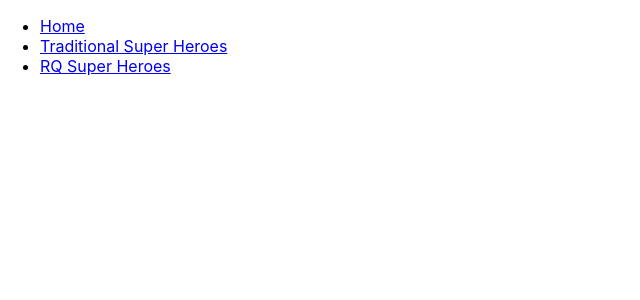
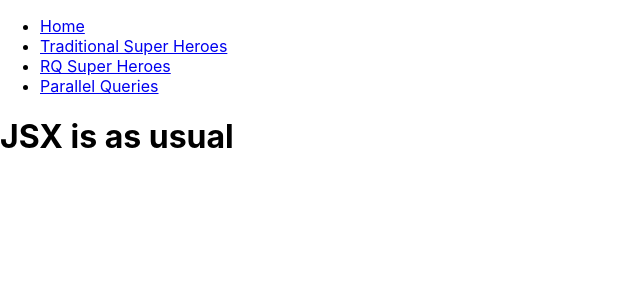
Before and after one commit to alaminsahed/react-query, a React (Create React App) app: page /parallel-queries in a window 1280 px wide. Shown: the top 300 px of the page, without its empty margins (0-640 px from the left). Built offline with nearby package versions, Linux system fonts and the light colour scheme; data requests are answered from the project's data file.

Commit message:
feat: parallel routing

```diff
--- a/db.json
+++ b/db.json
@@ -15,5 +15,19 @@
       "name": "Wonder Woman 3",
       "alterEgo": "Princess Diana"
     }
+  ],
+  "friends": [
+    {
+      "id": 1,
+      "name": "Chandler Bing"
+    },
+    {
+      "id": 2,
+      "name": "Joey Tribbiani"
+    },
+    {
+      "id": 3,
+      "name": "Rachel Green"
+    }
   ]
 }
--- a/src/App.js
+++ b/src/App.js
@@ -6,6 +6,7 @@ import RQSuperHeroesPage from "./components/RQSuperHeroesPage";
 import { QueryClient, QueryClientProvider, } from '@tanstack/react-query'
 import { ReactQueryDevtools } from '@tanstack/react-query-devtools'
 import RQSuperHeroPage from './components/RQSuperHeroPage';
+import ParallelQueriesPage from './components/ParallelQueriesPage';
 
 function App() {
   const queryClient = new QueryClient()
@@ -25,9 +26,13 @@ function App() {
               <li>
                 <Link to='/rq-super-heroes'>RQ Super Heroes</Link>
               </li>
+              <li>
+                <Link to='/parallel-queries'>Parallel Queries</Link>
+              </li>
             </ul>
           </nav>
           <Routes>
+            <Route path='parallel-queries' element={<ParallelQueriesPage />} />
             <Route path='rq-super-heroes/:heroId' element={<RQSuperHeroPage />} />
             <Route path='super-heroes' element={<SuperHeroesPage />} />
             <Route path='rq-super-heroes' element={<RQSuperHeroesPage />} />
--- /dev/null
+++ b/src/components/ParallelQueriesPage.js
@@ -0,0 +1,25 @@
+import { useQuery } from '@tanstack/react-query';
+import axios from 'axios';
+import React from 'react';
+
+const fetchSuperHeros = () => {
+    return axios.get('http://localhost:4001/superheroes')
+}
+
+const fetchFriends = () => {
+    return axios.get('http://localhost:4001/friends')
+}
+
+
+const ParallelQueriesPage = () => {
+    const { data: heros } = useQuery(['super-heros'], fetchSuperHeros);
+    const { data: friends } = useQuery(['friends'], fetchFriends);
+    console.log(heros, friends);
+    return (
+        <div>
+            <h1>JSX is as usual</h1>
+        </div>
+    );
+};
+
+export default ParallelQueriesPage;
```
